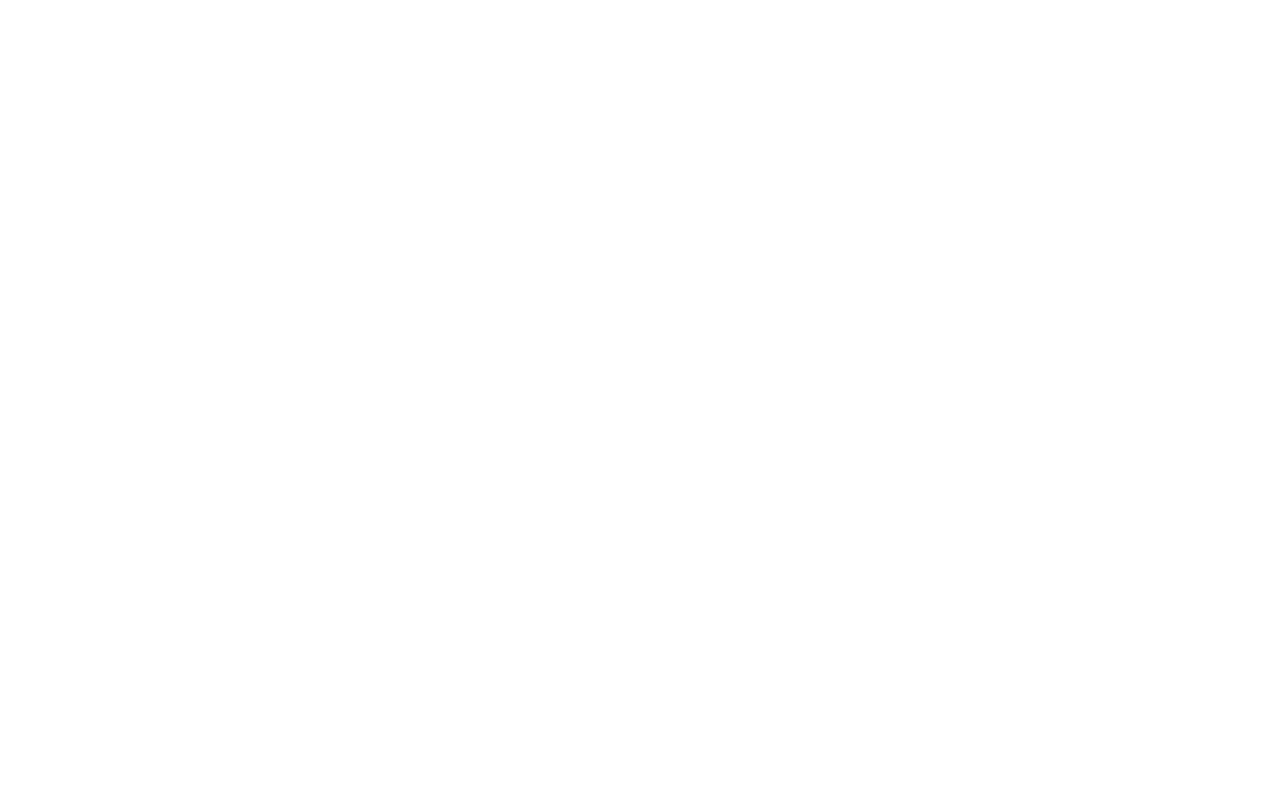
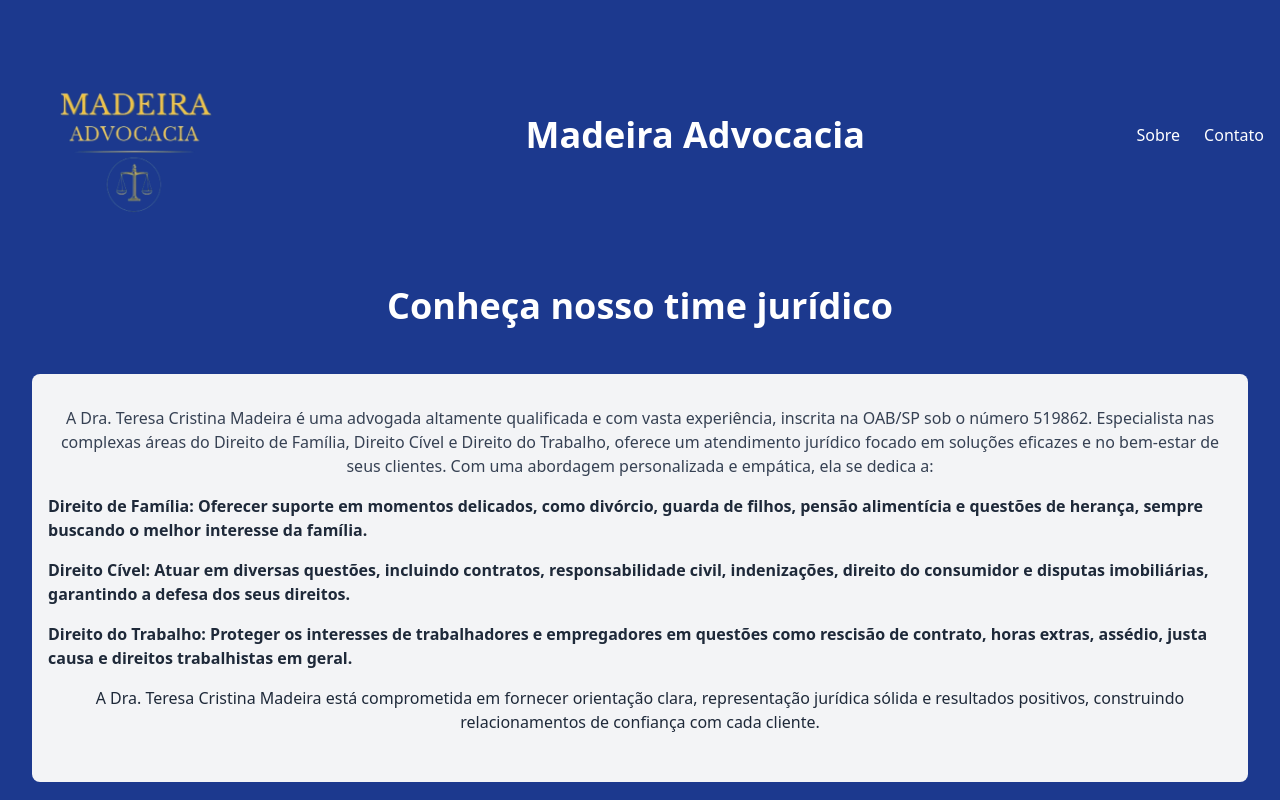
Before and after one commit to Anna-Madeira/madeira-advocacia, a Next.js app: page /sobre in a window 1280 px wide. Built offline with nearby package versions, Linux system fonts and the light colour scheme.

Commit message:
about page created

```diff
--- a/src/app/sobre/page.tsx
+++ b/src/app/sobre/page.tsx
@@ -2,6 +2,7 @@
 import Image from 'next/image';
 
 export default function about(){
+  return(
 <div className="min-h-screen bg-blue-900 text-gray-800">
       <header className="bg-blue-900 shadow-sm py-4">
         <nav className="container mx-auto px-4 flex justify-between items-center">
@@ -11,10 +12,40 @@
           </Link>
           <ul className="flex space-x-6">
             <li><Link href="/sobre" className="text-white">Sobre</Link></li>
-            <li><Link href="/areas-atuacao" className="text-white">Áreas de Atuação</Link></li>
             <li><Link href='/Contato' className="text-white">Contato</Link></li>
           </ul>
         </nav>
       </header>
-      </div>
+       <main>
+       <section className="py-2  bg-blue-900"/>
+          <div className="container mx-auto px-4">
+            <h2 className="text-3xl md:text-4xl font-bold text-center mb-12 text-white">
+                 Conheça nosso time jurídico
+            </h2>
+            <div className= "container flex mx-auto px-4 items-center justify-between">
+              <div className="bg-gray-100 p-8 mx-auto px-4 rounded-lg items-center justify-between">
+                <p className="text-gray-700 mb-4 text-center">
+                  A Dra. Teresa Cristina Madeira é uma advogada altamente qualificada e com vasta experiência, inscrita na OAB/SP sob o número 519862.
+                  Especialista nas complexas áreas do Direito de Família, Direito Cível e Direito do Trabalho, oferece um atendimento jurídico focado em soluções eficazes e no bem-estar de seus clientes.
+                  Com uma abordagem personalizada e empática, ela se dedica a:  </p>
+               <p className='font-bold mb-4'>
+                  Direito de Família: Oferecer suporte em momentos delicados, como divórcio, guarda de filhos, pensão alimentícia e questões de herança, sempre buscando o melhor interesse da família.
+                 </p>
+                 <p className='font-bold mb-4'>
+                  Direito Cível: Atuar em diversas questões, incluindo contratos, responsabilidade civil, indenizações, direito do consumidor e disputas imobiliárias, garantindo a defesa dos seus direitos.
+                 </p>
+                 <p className='font-bold mb-4'>
+                   Direito do Trabalho: Proteger os interesses de trabalhadores e empregadores em questões como rescisão de contrato, horas extras, assédio, justa causa e direitos trabalhistas em geral.
+                 </p>
+
+                 <p className='text-center mb-4'>
+                   A Dra. Teresa Cristina Madeira está comprometida em fornecer orientação clara, representação jurídica sólida e resultados positivos, construindo relacionamentos de confiança com cada cliente.
+                 </p>
+
+                </div>
+                </div>
+                </div>
+                </main>
+                </div>
+  )
 }
```
